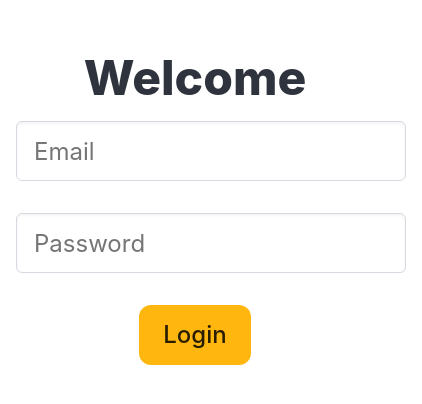
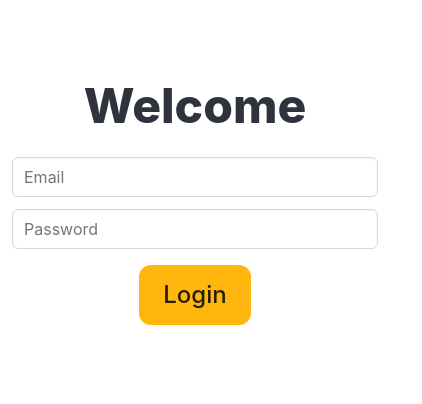
Before and after one commit to FppEpitech/Survivor, an Angular app in the folder angular-frontend/: page /login in a window 390 px wide. Shown: the part 206-610 px from the top of the page, 422 px wide, since content can reach past the window. Built offline with nearby package versions, Linux system fonts and the light colour scheme; what @swimlane/ngx-charts would draw is missing.

Commit message:
fix: responsive format of login page

```diff
--- a/angular-frontend/src/app/pages/login/login.component.html
+++ b/angular-frontend/src/app/pages/login/login.component.html
@@ -1,10 +1,10 @@
 <div class="is-flex is-justify-content-center is-align-items-center container-login">
     <div class="container has-text-centered">
         <p class="title is-1">Welcome</p>
-        <form>
-            <input class="input is-large m-4" type="text" [(ngModel)]="this.Email" id="email" name="email" placeholder="Email" required>
+        <form class="mt-3 p-3">
+            <input class="input mb-3" type="text" [(ngModel)]="this.Email" id="email" name="email" placeholder="Email" required>
 
-            <input class="input is-large m-4" type="password" [(ngModel)]="this.Password" id="password" name="password" placeholder="Password" required>
+            <input class="input" type="password" [(ngModel)]="this.Password" id="password" name="password" placeholder="Password" required>
 
             <button (click)="this.loginClick()" class="button is-large m-4 is-warning">Login</button>
         </form>
--- a/angular-frontend/src/app/pages/login/login.component.scss
+++ b/angular-frontend/src/app/pages/login/login.component.scss
@@ -1,3 +1,7 @@
 .container-login {
     height: 100vh;
 }
+
+.width-80vh {
+    width: 80vh;
+}
```
